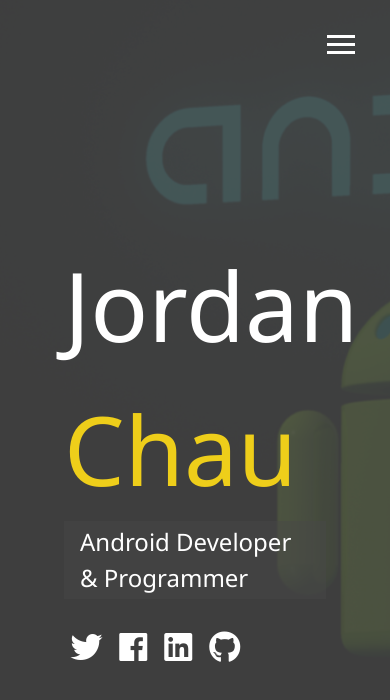
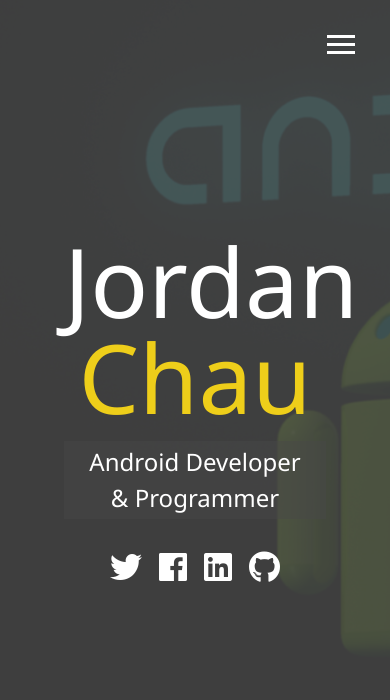
Before and after one commit to jay412/portfolio-website, a website: page dist/index.html in a window 390 px wide. Drawn offline with Linux system fonts and the light colour scheme.

Commit message:
adjusted css for phones and tablets, added portrait to menu

```diff
--- a/scss/_config.scss
+++ b/scss/_config.scss
@@ -26,6 +26,30 @@ $background-opacity: 0.9;
           background: rgba($primary-color, $background-opacity);
       }
     }
-
   }
 }
+
+//media query mixins
+@mixin mediaSm {
+  @media screen and (max-width: 500px) {
+    @content;
+  }
+}
+
+@mixin mediaMd {
+  @media screen and (max-width: 768px) {
+    @content;
+  }
+}
+
+@mixin mediaLg {
+  @media screen and (min-width: 769px) and (max-width: 1170px) {
+    @content;
+  }
+}
+
+@mixin mediaXL {
+  @media screen and (min-width: 1171px) {
+    @content;
+  }
+}
--- a/scss/_menu.scss
+++ b/scss/_menu.scss
@@ -84,7 +84,7 @@
     .portrait {
       width: 250px;
       height: 250px;
-      background: url('../img/portrait.jpg');
+      background: url('../img/portrait.png');
       border-radius: 50%;
       border: solid 3px $secondary-color;
     }
--- /dev/null
+++ b/scss/_mobile.scss
@@ -0,0 +1,56 @@
+// widescreens
+@include mediaXL {
+
+}
+
+// desktops & laptops
+@include mediaLg {
+
+}
+
+// tablets
+@include mediaMd {
+  main {
+    align-items: center;
+    text-align: center;
+
+    .lg-heading {
+      line-height: 1;
+      margin-bottom: 1rem;
+    }
+  }
+
+  ul.menu-nav, div.menu-branding {
+    float: none;
+    width: 100%;
+    min-height: 0;
+
+    &.show {
+      transform: translate3d(0, 0, 0);
+    }
+  }
+
+    .menu-nav {
+      height: 75vh;
+      transform: translate3d(-100%, 0, 0);
+      font-size: 24px;
+    }
+
+    .menu-branding {
+      height: 25vh;
+      transform: translate3d(100%, 0, 0);
+
+      .portrait {
+        background: url('../img/portrait_small.png');
+        width: 150px;
+        height: 150px;
+      }
+    }
+}
+
+// smartphones
+@include mediaSm {
+  main#home h1 {
+    margin-top: 10vh;
+  }
+}
--- a/scss/main.scss
+++ b/scss/main.scss
@@ -1,5 +1,6 @@
 @import 'config';
 @import 'menu';
+@import "mobile";
 
 * {
   box-sizing: border-box;
```
Also changed, not shown: dist/css/main.css, dist/img/portrait.png (added), dist/img/portrait_small.png (added).
